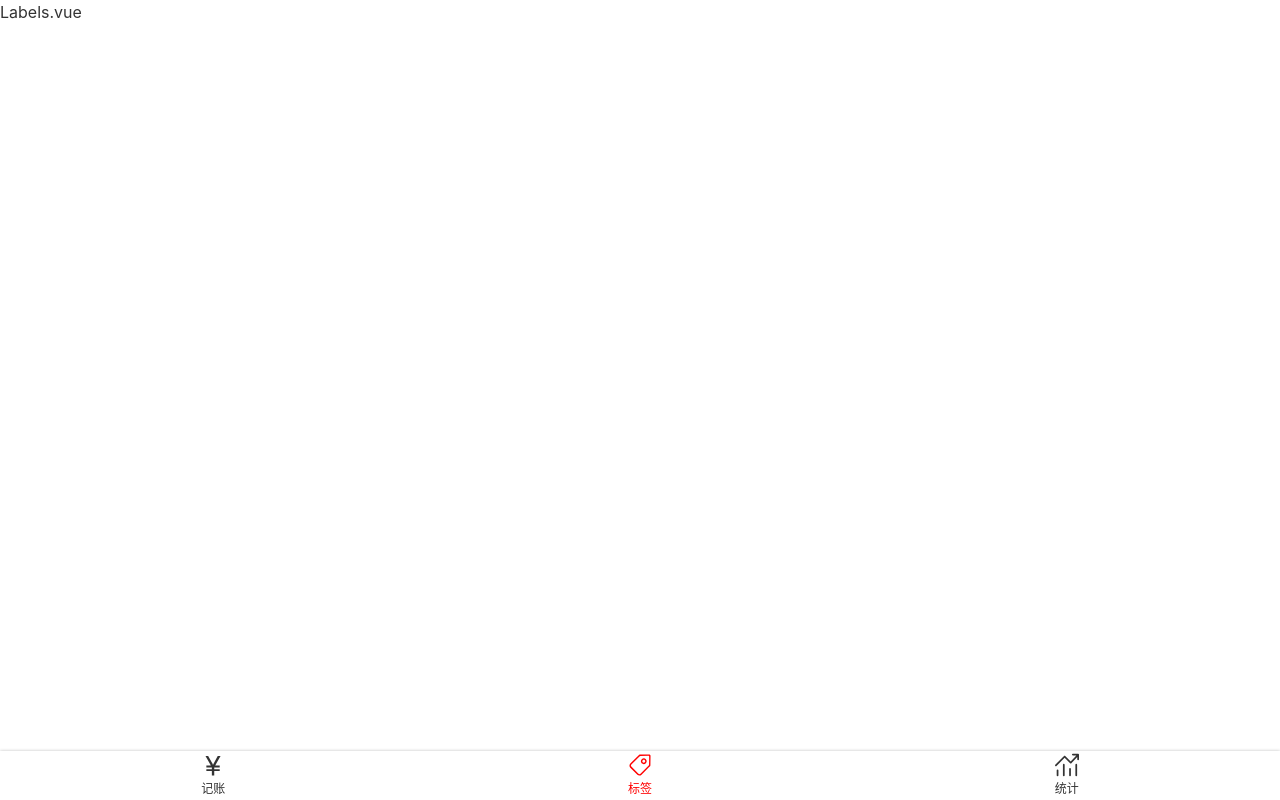
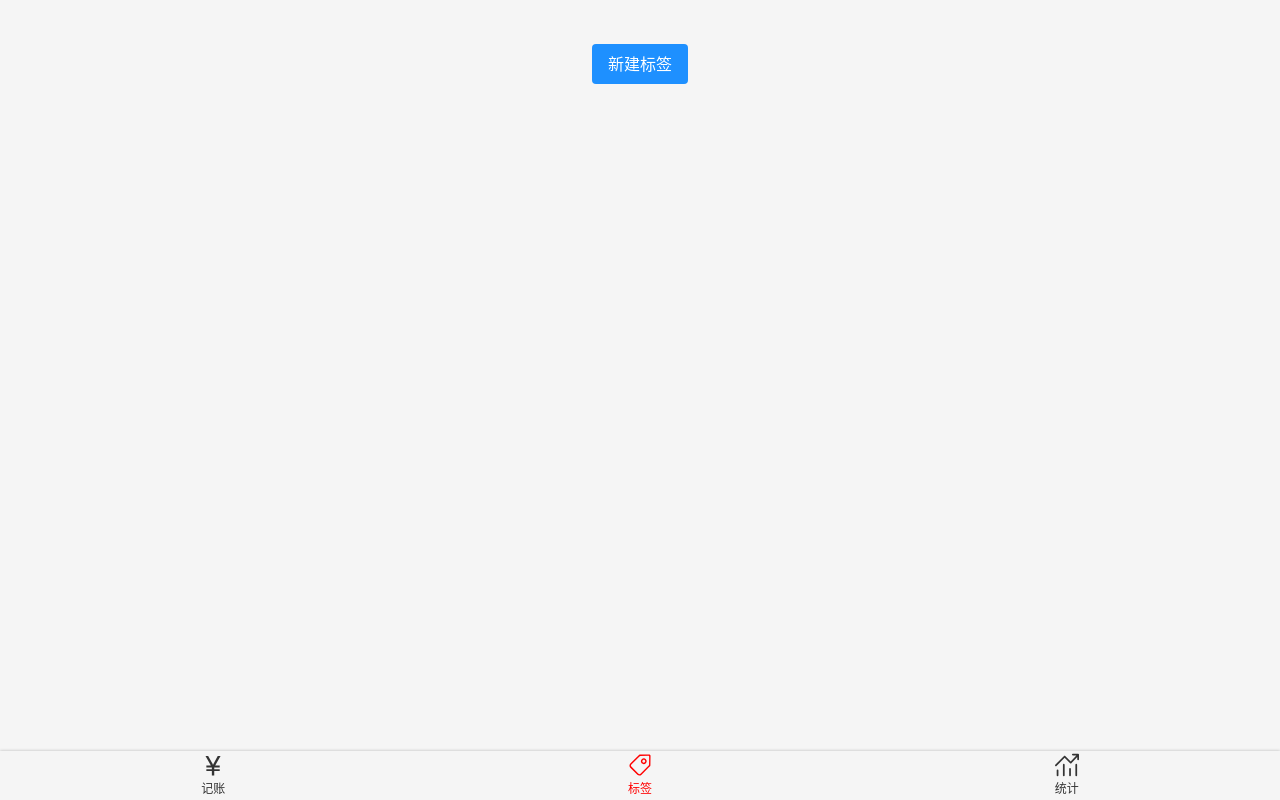
Before and after one commit to Xiao-kong-fei/morney-01, a Vue app: page /#/labels in a window 1280 px wide. Built offline with nearby package versions, Linux system fonts and the light colour scheme.

Commit message:
展示和创建标签

```diff
--- a/src/App.vue
+++ b/src/App.vue
@@ -14,5 +14,6 @@
     font-family: $font-hei;
     font-size: 16px;
     line-height: 1.5;
+    background: #f5f5f5;
   };
 </style>
--- a/src/model.ts
+++ b/src/models/recordListModel.ts
@@ -1,5 +1,5 @@
 const localStorageName = 'recordList'
-const model = {
+const tagListModel = {
     clone(data: RecordItem[] | RecordItem){
         return JSON.parse(JSON.stringify(data));
     },
@@ -9,6 +9,6 @@
     save(data: RecordItem[]){
         window.localStorage.setItem(localStorageName, JSON.stringify(data));
     }
-}
+};
 
-export  default model;
+export default tagListModel;
--- /dev/null
+++ b/src/models/tagListModel.ts
@@ -0,0 +1,26 @@
+const localStorageName = 'tagListModel';
+type TagListModel = {
+    data: string[]
+    fetch: () => string[]
+    create: (name: string) => 'success' | 'duplicated' // 联合类型
+    save: () => void
+}
+const tagListModel: TagListModel = {
+    data:[],
+
+    fetch(){
+        this.data = JSON.parse(window.localStorage.getItem(localStorageName) || '[]');
+        return this.data;
+    },
+    create(name){
+        if(this.data.indexOf(name) >= 0) {return 'duplicated';}
+        this.data.push(name);
+        this.save();
+        return 'success';
+    },
+    save(){
+        window.localStorage.setItem(localStorageName, JSON.stringify(this.data));
+    }
+}
+
+export  default tagListModel;
--- a/src/views/Labels.vue
+++ b/src/views/Labels.vue
@@ -1,11 +1,73 @@
 <template>
     <layout>
-        Labels.vue
+        <ol class="tags">
+            <li v-for="tag in tags" :key="tag">
+                <span>{{tag}}</span>
+                 <Icon name="right"/>
+            </li>
+        </ol>
+        <div class="createTag-wrapper">
+            <button class="createTag" @click="createTag">
+                新建标签
+            </button>
+        </div>
     </layout>
 </template>
 
 <script lang="ts">
-    export default {
-        name: 'Labels',
+    import Vue from 'vue';
+    import { Component } from 'vue-property-decorator';
+    import tagListModel from '@/models/tagListModel';
+
+    tagListModel.fetch();
+    @Component
+    export default class Labels extends Vue{
+        tags = tagListModel.data;
+
+        createTag(){
+            const name = window.prompt('请输入标签名');
+            if (name) {
+                const message = tagListModel.create(name);
+                if(message === 'duplicated') {
+                    window.alert('标签名重复');
+                }else if (message === 'success') {
+                    window.alert('添加成功')
+                }
+            }
+        }
     }
 </script>
+
+<style lang="scss" scoped>
+    .tags {
+        background: white;
+        font-size: 16px;
+        padding-left: 16px;
+        > li {
+            min-height: 44px;
+            display: flex;
+            align-items: center;
+            justify-content: space-between;
+            border-bottom: 1px solid #e6e6e6;
+            svg {
+                width: 16px;
+                height: 16px;
+                color: #666;
+                margin-right: 16px;
+            }
+        }
+    }
+    .createTag {
+        background: #1E90FF;
+        color: white;
+        border-radius: 4px;
+        border: none;
+        height: 40px;
+        padding: 0 16px;
+        &-wrapper {
+            text-align: center;
+            padding: 16px;
+            margin-top: 44-16px;
+        }
+    }
+</style>
--- a/src/views/Money.vue
+++ b/src/views/Money.vue
@@ -14,15 +14,17 @@
     import Notes from '@/components/Money/Notes.vue';
     import Tags from '@/components/Money/Tags.vue';
     import {Component, Watch} from 'vue-property-decorator';
-    import model from '@/model';
+    import recordListModel from '@/models/recordListModel';
+    import tagListModel from '@/models/tagListModel';
 
-    const recordList = model.fetch()
+    const recordList = recordListModel.fetch();
+    const tagList = tagListModel.fetch();
 
     @Component({
     components: {Tags, Notes, Types, NumberPad}
     })
     export default class Money extends Vue{
-        tags = ['衣', '食', '住', '行'];
+        tags = tagList;
         recordList: RecordItem[] = recordList;
         record: RecordItem = {
             tags: [], notes: '', type: '-', amount: 0
@@ -35,13 +37,13 @@
             this.record.notes = value;
         }
         saveRecord() {
-            const record2: RecordItem = model.clone(this.record);
+            const record2: RecordItem = recordListModel.clone(this.record);
             record2.createdAt = new Date();
             this.recordList.push(record2);
         }
         @Watch('recordList')
         onRecordListChange() {
-            model.save(this.recordList);
+            recordListModel.save(this.recordList);
         }
     }
 </script>
```
Also changed, not shown: src/assets/icons/right.svg (added).
